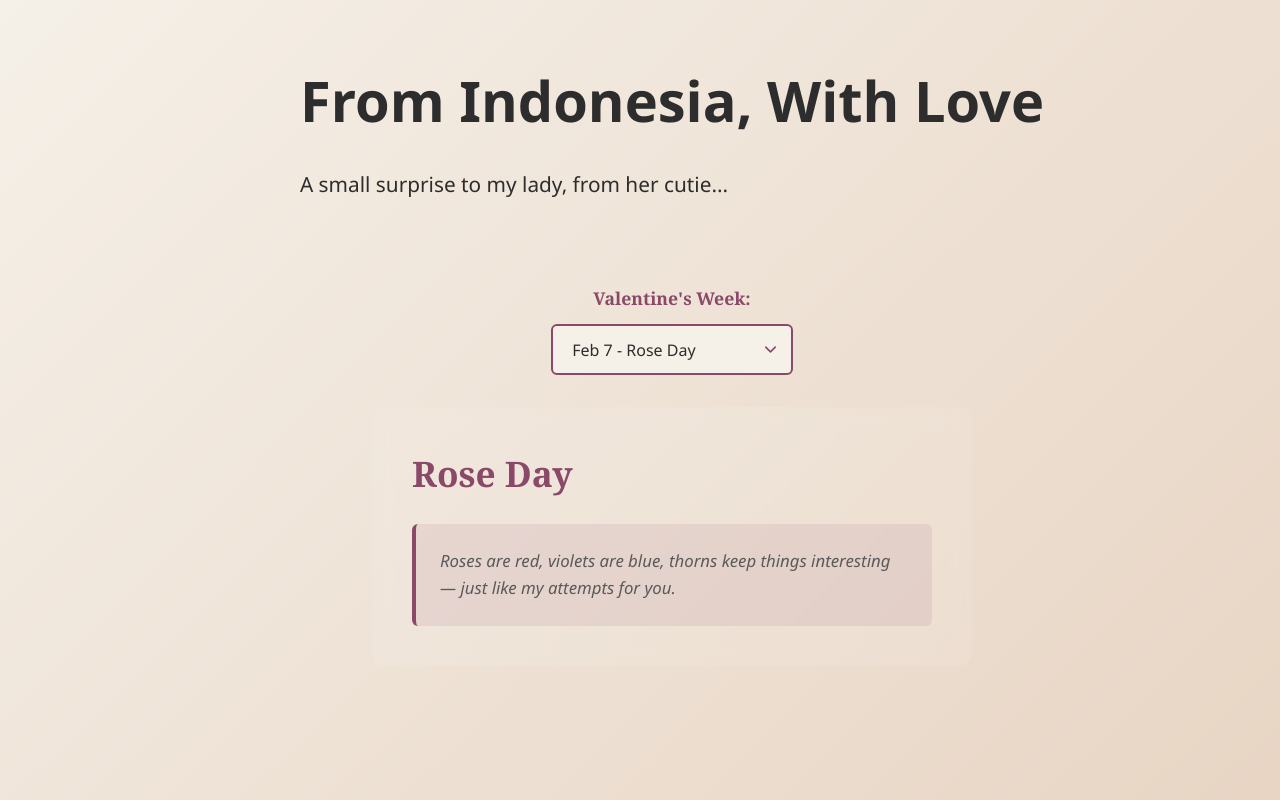
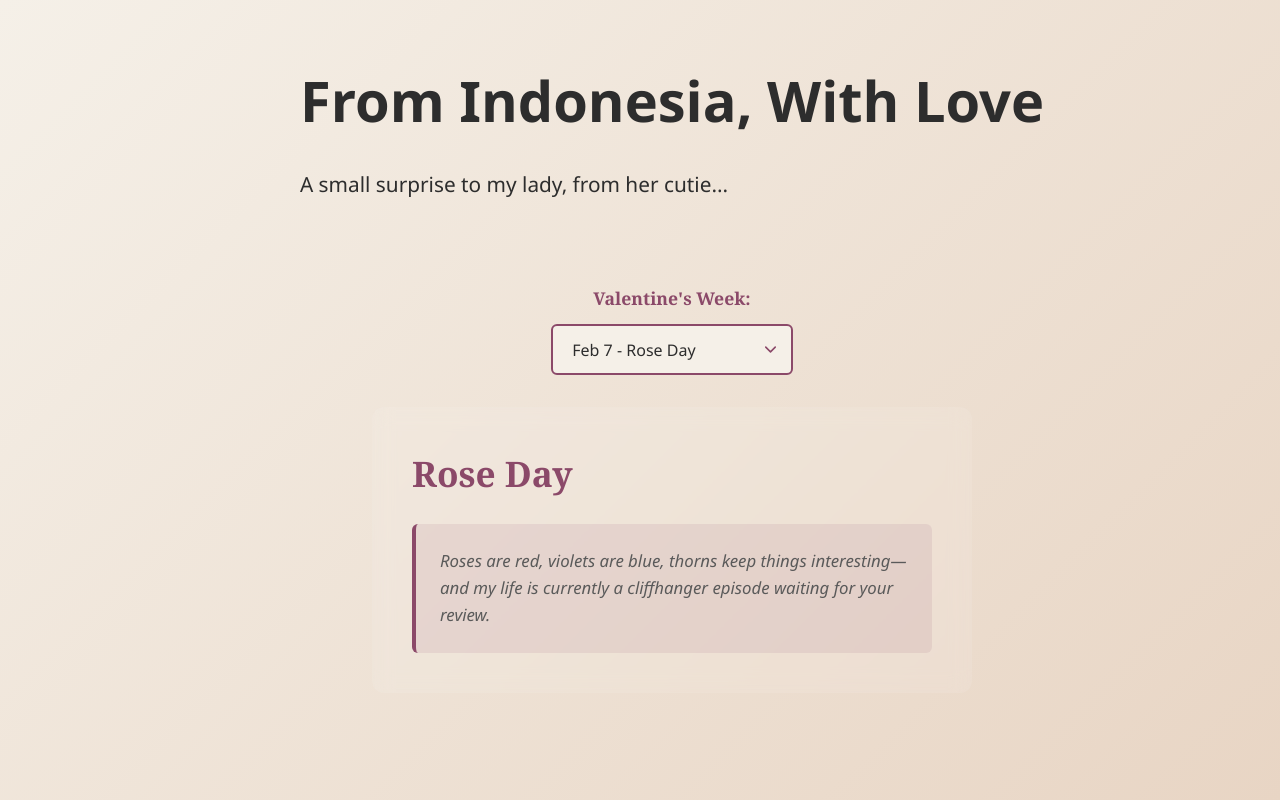
Before and after one commit to mkrishnapraveen/valentine-site, a React (Vite) app: page / in a window 1280 px wide. Shown: the top 800 px of the page. Built offline with nearby package versions, Linux system fonts and the light colour scheme.

Commit message:
chore: update Rose Day quote to cliffhanger line

```diff
--- a/src/App.jsx
+++ b/src/App.jsx
@@ -21,7 +21,7 @@ function App() {
         <div className="day-content">
           <h2>Rose Day</h2>
           <div className="rose-day-message">
-            <p>Roses are red, violets are blue, thorns keep things interesting — just like my attempts for you.</p>
+            <p>Roses are red, violets are blue, thorns keep things interesting—and my life is currently a cliffhanger episode waiting for your review.</p>
           </div>
         </div>
       )
```
